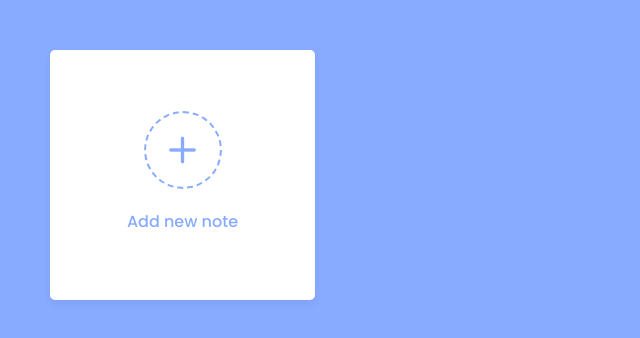
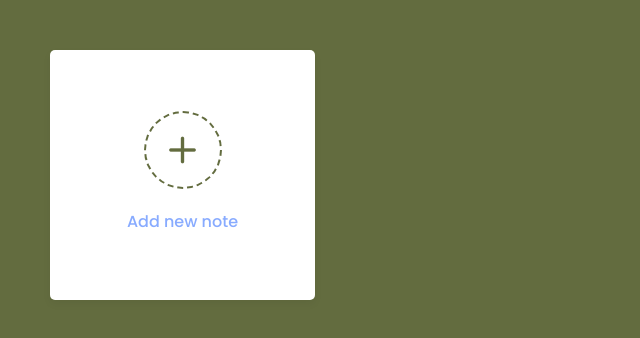
Before and after one commit to ArielleA09/Front-End-Fund, a plain HTML site: page JS Notes/index.html in a window 1280 px wide. Shown: the whole page, without its empty margins (0-640 px from the left). Drawn offline with nearby package versions, Linux system fonts and the light colour scheme.

Commit message:
Color Updates

```diff
--- a/JS Notes/style.css
+++ b/JS Notes/style.css
@@ -7,11 +7,11 @@
   font-family: 'Poppins', sans-serif;
 }
 body{
-  background: #88ABFF;
+  background: #636C3F;
 }
 ::selection{
   color: #fff;
-  background: #618cf8;
+  background: #8F8F48;
 }
 .wrapper{
   margin: 50px;
@@ -41,11 +41,11 @@ body{
 .add-box .icon{
   height: 78px;
   width: 78px;
-  color: #88ABFF;
+  color: #636C3F;
   font-size: 40px;
   border-radius: 50%;
   justify-content: center;
-  border: 2px dashed #88ABFF;
+  border: 2px dashed #636C3F;
 }
 .add-box p{
   color: #88ABFF;
@@ -187,7 +187,7 @@ body{
   font-weight: 500;
 }
 .content header i{
-  color: #8b8989;
+  color: #8b8989; #636C3F
   cursor: pointer;
   font-size: 23px;
 }
```
